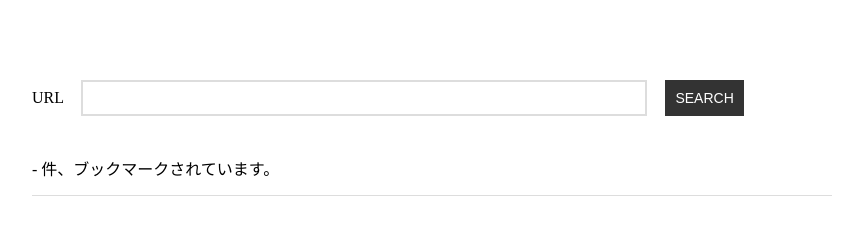
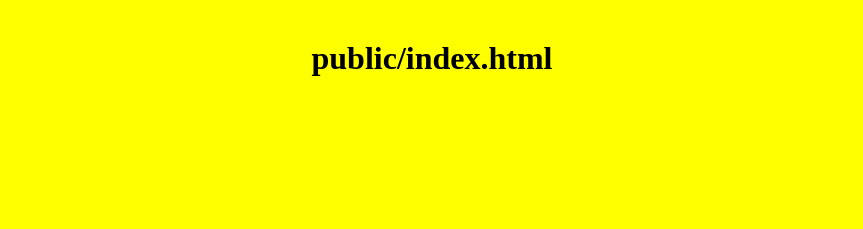
Before and after one commit to nakagaw/node-js-server, a website: page public/index.html in a window 1280 px wide. Shown: the whole page, without its empty margins (208-1071 px from the left). Drawn offline with Linux system fonts and the light colour scheme.

```diff
--- a/public/index.html
+++ b/public/index.html
@@ -2,85 +2,22 @@
 <html lang="ja">
 <head>
 <meta charset="utf-8">
-<title>JSONP hateb</title>
-<script type="text/javascript">
-<!--
-function search() {
-    var url = "http://b.hatena.ne.jp/entry/jsonlite/?callback=show&url=" + encodeURIComponent(document.fm.url.value);
-    var scr = document.createElement('script');
-    scr.type = 'text/javascript';
-    scr.src = url;
-    document.getElementsByTagName('body').item(0).appendChild(scr);
+<title>node-server-demo</title>
+
+<style type="text/css">
+body {
+    position: relative;
+    background-color: yellow;
 }
-
-function show(data) {
-    var count = document.getElementById('count');
-    var  result =document.getElementById('result');
-    result.innerHTML = '';
-
-    if (data == null) {
-        count.innerHTML = 0;
-    } else {
-        count.innerHTML = data.count;
-        var ul = document.createElement('ul');
-        for (var i = 0; i < data.bookmarks.length; i++) {
-            var bm = data.bookmarks[ i ];
-            var li =document.createElement('li');
-            var anchor = document.createElement('a');
-            anchor.href = 'http://b.hatena.ne.jp/' + bm.user
-            var text = document.createTextNode(bm.user + ' ' + bm.timestamp);
-            anchor.appendChild(text);
-            li.appendChild(anchor);
-            ul.appendChild(li);
-        }
-
-        var result = document.getElementById('result');
-        result.appendChild(ul);
-    }
-}
--->
-</script>
-<style type="text/css">
-#content {
-    width:  800px;
+h1 {
     margin: 40px auto;
-}
-#result {
-    border-top :solid 1px #ddd;
-    padding: 15px 0;
-    margin: 15px 0 ;
-}
-form {
-    padding: 40px 0;
-}
-input[type="text"] {
-    padding: 8px;
-    font-size: 14px;
-    border: solid 2px #ddd;
-    margin: 0 1em;
-}
-input[type="button"] {
-    padding: 10px;
-    border: none;
-    font-size: 14px;
-    color: #fff;
-    background-color: #333;
+    text-align: center;
 }
 </style>
 </head>
 <body>
 
-<div id="content">
-
-<form name="fm">
-    <label>URL  <input type="text" name="url" value="" size="65"></label>
-    <input type="button" id="disp" value="SEARCH" onclick="search()">
-</form>
-
-<span id="count"> - </span>件、ブックマークされています。
-<div id="result"></div>
-
-</div>
+<h1>public/index.html</h1>
 
 </body>
 </html>
```
Also changed, not shown: server.js (+7 -5 lines), 5 other files.
